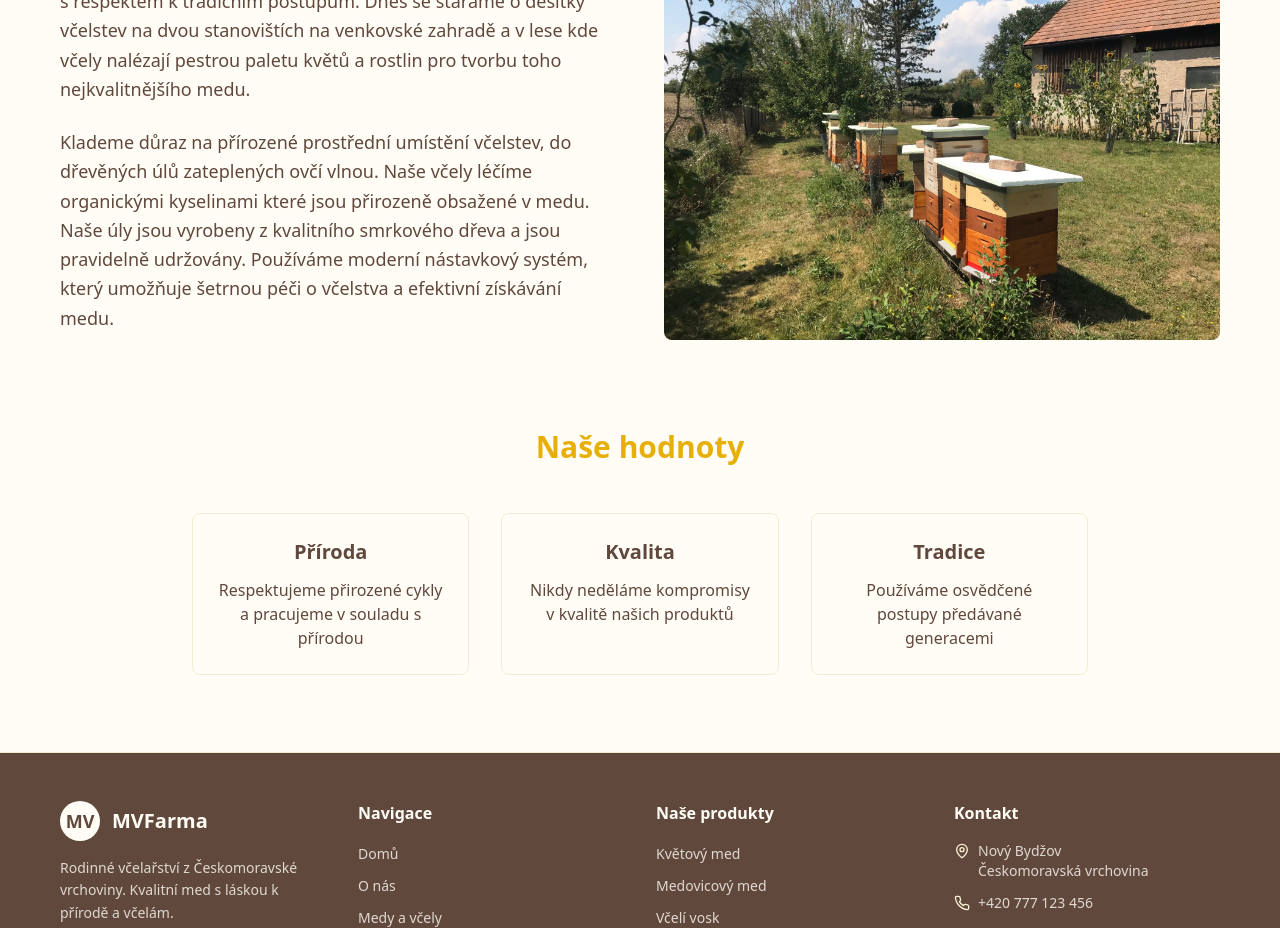
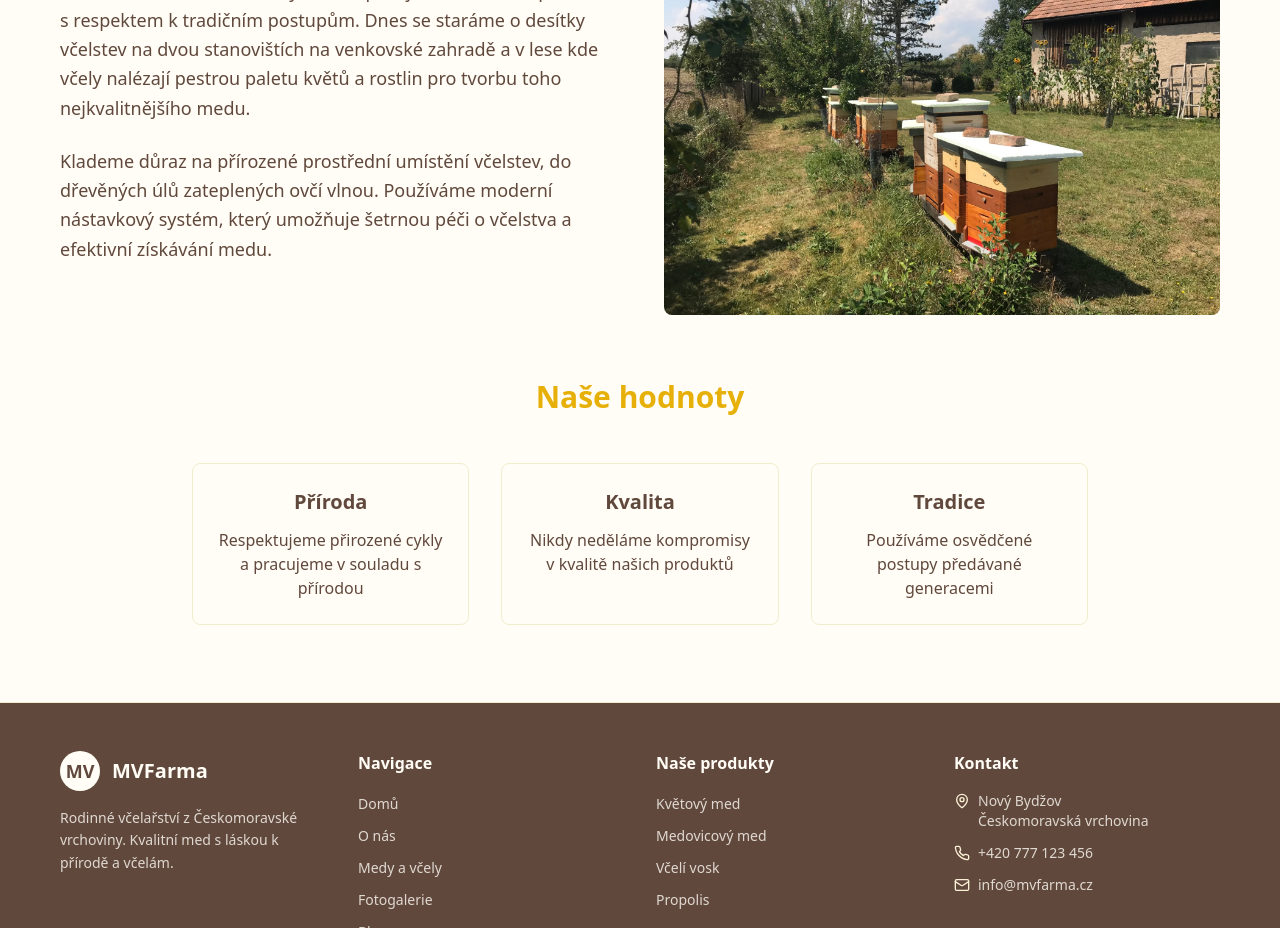
Before and after one commit to Hyneeck/mvfarma, a React (Vite) app: page /o-nas in a window 1280 px wide. Shown: the part 1060-1988 px from the top of the page. Built offline with nearby package versions, Linux system fonts and the light colour scheme.

Commit message:
Code edited in Lovable Code Editor
Edited UI in Lovable

```diff
--- a/src/pages/AboutPage.tsx
+++ b/src/pages/AboutPage.tsx
@@ -8,9 +8,9 @@ const AboutPage = () => {
   return (
     <div className="min-h-screen">
       <SEO
-        title="O naší farmě - MVFarma | Včelařství v Českomoravské vrchovině"
+        title="O naší farmě - MVFarma | Rodinné včelí farma"
         description="Seznamte se s MVFarma - rodinným včelařstvím z Nového Bydžova. Naše příběh, tradice a vášeň pro včelařství a výrobu kvalitního medu."
-        keywords="MVFarma, včelařství, rodinná farma, Nový Bydžov, Českomoravská vrchovina, tradice, včelaři"
+        keywords="MVFarma, včelařství, rodinná farma, Nový Bydžov, tradice, včelaři"
         url="https://mvfarma.cz/o-nas"
       />
       <MVFarmaHeader />
@@ -74,7 +74,7 @@ const AboutPage = () => {
                   Používáme moderní metody, které aplikujeme, s úctou k přírodě, s respektem k tradičním postupům. Dnes se staráme o desítky včelstev na dvou stanovištích na venkovské zahradě a v lese kde včely nalézají pestrou paletu květů a rostlin pro tvorbu toho nejkvalitnějšího medu.
                 </p>
                 <p className="text-lg text-foreground mb-8 leading-relaxed">
-                  Klademe důraz na přírozené prostřední umístění včelstev, do dřevěných úlů zateplených ovčí vlnou. Naše včely léčíme organickými kyselinami které jsou přirozeně obsažené v medu. Naše úly jsou vyrobeny z kvalitního smrkového dřeva a jsou pravidelně udržovány. Používáme moderní nástavkový systém, který umožňuje šetrnou péči o včelstva a efektivní získávání medu.
+                  Klademe důraz na přírozené prostřední umístění včelstev, do dřevěných úlů zateplených ovčí vlnou. Používáme moderní nástavkový systém, který umožňuje šetrnou péči o včelstva a efektivní získávání medu.
                 </p>
               </div>
             </ScrollAnimation>
```
